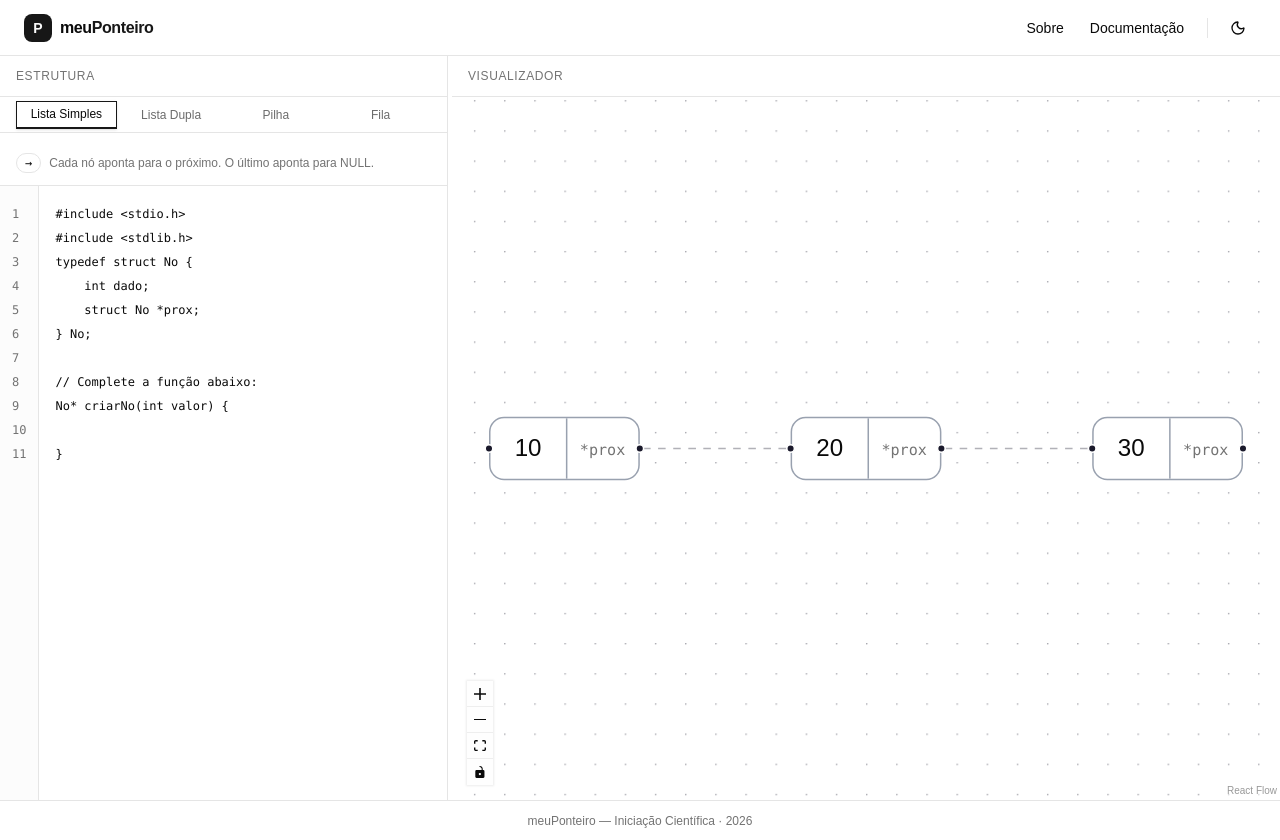
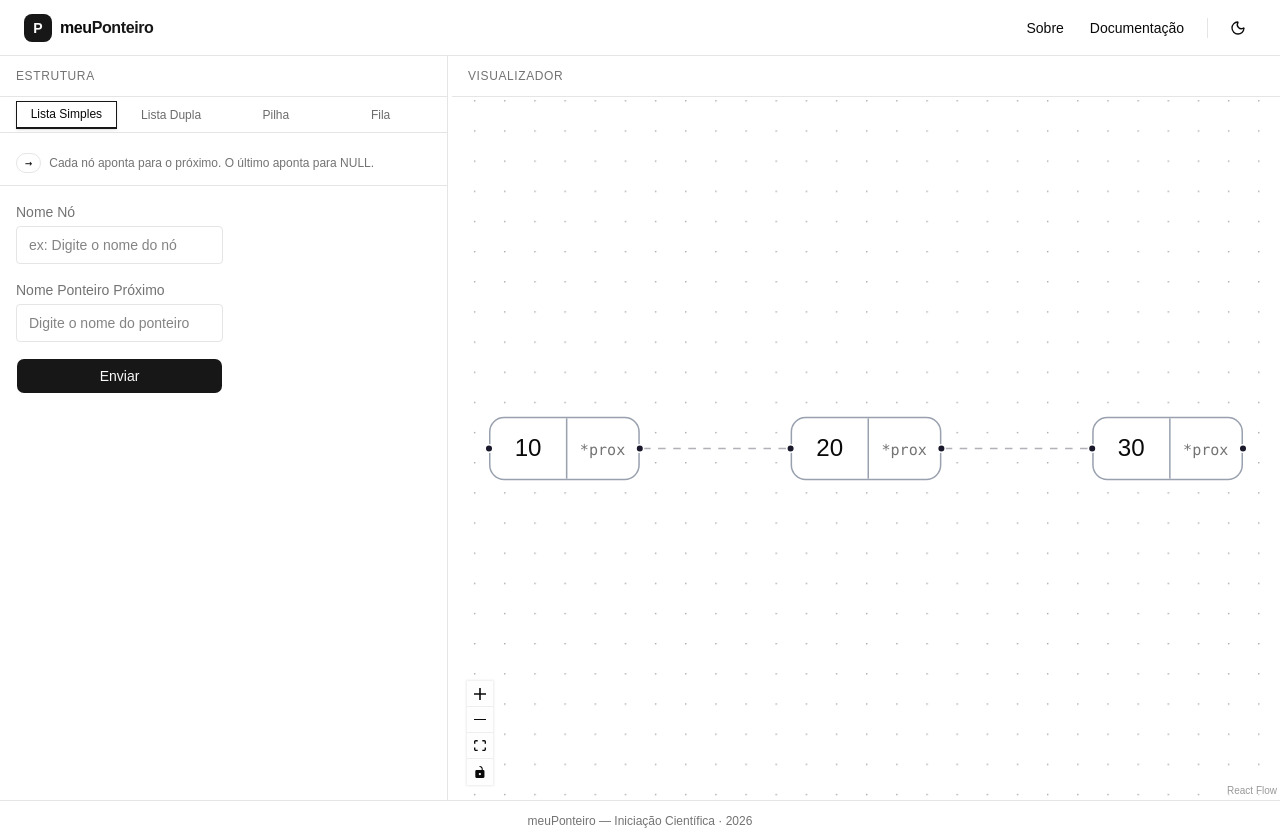
Before and after one commit to ronaldotavcano/IniciacaoCientifica, a React (Vite) app: page / in a window 1280 px wide. Built offline with nearby package versions, Linux system fonts and the light colour scheme.

Commit message:
feat: typing structures and generating dynamic formulation

```diff
--- a/src/components/StructForm.tsx
+++ b/src/components/StructForm.tsx
@@ -1,6 +1,10 @@
+import { useState } from "react"
+import { Button } from "./ui/button"
+
 interface SimpleListFormData {
   structName: string
   nextPointerName: string
+  previousPointerName: string
 }
 
 interface StructFormProps {
@@ -10,10 +14,63 @@ interface StructFormProps {
 
 
 export default function StructForm({ activeStructure, onSubmit }: StructFormProps) {
+    const [formData, setFormData] = useState<SimpleListFormData>({
+    structName: "",
+    nextPointerName: "",
+    previousPointerName: "",
+  })
+
+  function handleChange(e: React.ChangeEvent<HTMLInputElement>){
+    setFormData(prev =>({
+      ...prev,
+      [e.target.name]: e.target.value
+    }))
+  }
+
+  function handleSubmit(){
+    onSubmit(formData)
+  }
+
   return (
-    <div>
-      active: {activeStructure}
-      submit: <button onClick={() => onSubmit({ structName: "MinhaLista", nextPointerName: "proximo" })}>Enviar</button>
+    <div className="flex flex-col gap-4 p-4">
+
+      <div className="flex flex-col gap-1">
+        <label className="text-sm text-muted-foreground">Nome Nó</label>
+        <input
+          name="structName"
+          value={formData.structName}
+          onChange={handleChange}
+          placeholder="ex: Digite o nome do nó"
+          className="border border-border rounded px-3 py-2 text-sm bg-background text-foreground"
+        />
+      </div>
+
+      {activeStructure === "lista-dupla" && (
+        <div className="flex flex-col gap-1">
+        <label className="text-sm text-muted-foreground">Nome Ponteiro Anterior</label>
+        <input
+          name="previousPointerName"
+          value={formData.previousPointerName}
+          onChange={handleChange}
+          placeholder="Digite o nome do ponteiro "
+          className="border border-border rounded px-3 py-2 text-sm bg-background text-foreground"
+        />
+        </div>
+      )}
+
+      <div className="flex flex-col gap-1">
+        <label className="text-sm text-muted-foreground">Nome Ponteiro Próximo</label>
+        <input
+          name="nextPointerName"
+          value={formData.nextPointerName}
+          onChange={handleChange}
+          placeholder="Digite o nome do ponteiro "
+          className="border border-border rounded px-3 py-2 text-sm bg-background text-foreground"
+        />
+      </div>
+
+      <Button onClick={handleSubmit}>Enviar</Button>
+
     </div>
   )
 }
--- a/src/components/StructPanel.tsx
+++ b/src/components/StructPanel.tsx
@@ -1,5 +1,8 @@
 import { Tabs, TabsList, TabsTrigger, TabsContent } from "@/components/ui/tabs"
 import { Badge } from "@/components/ui/badge"
+import StructForm from "./StructForm"
+import { useState } from "react"
+import { type FormData, type DoubleListFormData, type SimpleListFormData, type StackFormData, type QueueFormData } from "@/types/StructTypes"
 
 const STRUCTURES = [
   {
@@ -7,82 +10,86 @@ const STRUCTURES = [
     label: "Lista Simples",
     badge: "→",
     description: "Cada nó aponta para o próximo. O último aponta para NULL.",
-    code: `#include <stdio.h>
-#include <stdlib.h>
-typedef struct No {
-    int dado;
-    struct No *prox;
-} No;
-
-// Complete a função abaixo:
-No* criarNo(int valor) {
-
-}`,
   },
   {
     id: "lista-dupla",
     label: "Lista Dupla",
     badge: "⇄",
     description: "Cada nó aponta para o próximo e para o anterior.",
-    code: `#include <stdio.h>
-  #include <stdlib.h>
-
-  typedef struct No {
-      int dado;
-      struct No *prox;
-      struct No *ante;
-  } No;
-
-  // Complete a função abaixo:
-  No* criarNo(int valo
-}`,
   },
   {
     id: "pilha",
     label: "Pilha",
     badge: "LIFO",
     description: "Inserção e remoção sempre no topo. Last In, First Out.",
-    code: `#include <stdio.h>
-#include <stdlib.h>
-
-typedef struct No {
-    int dado;
-    struct No *prox;
-} No;
-
-typedef struct {
-    No *topo;
-} Pilha;
-
-// Complete as funções abaixo:
-void push(Pilha *p, int valor) {
-
-}`,
   },
   {
     id: "fila",
     label: "Fila",
     badge: "FIFO",
     description: "Inserção no fim, remoção no início. First In, First Out.",
-    code: `#include <stdio.h>
+  },
+]
+
+function generateCode(structure: string, data: FormData): string {
+  if (structure === "lista-simples"){
+    const d = data as SimpleListFormData
+    return `#include <stdio.h>
 #include <stdlib.h>
 
-typedef struct No {
+typedef struct ${d.structName} {
     int dado;
-    struct No *prox;
-} No;
+    struct ${d.structName} *${d.nextPointerName};
+} ${d.structName};`
+  }
+
+  if (structure === "lista-dupla"){
+    const d = data as DoubleListFormData
+    return `#include <stdio.h>
+#include <stdlib.h>
+
+typedef struct ${d.structName} {
+    int dado;
+    struct ${d.structName} *${d.previousPointerName};
+    struct ${d.structName} *${d.nextPointerName};
+} ${d.structName};`
+  }
+
+  if (structure === "pilha"){
+    const d = data as StackFormData
+    return `#include <stdio.h>
+#include <stdlib.h>
+
+typedef struct ${d.structName} {
+    int dado;
+    struct ${d.structName} *${d.nextPointerName};
+} ${d.structName};
 
 typedef struct {
-    No *inicio;
-    No *fim;
-} Fila;
+    ${d.structName} *${d.topPointerName};
+} ${d.stackName};
+  }`
+}
 
-// Complete as funções abaixo:
-void enqueue(Fila *f, int valor) {
+  if (structure === "fila"){
+    const d = data as QueueFormData
+    return `#include <stdio.h>
+#include <stdlib.h>
 
-}`,
-  },
-]
+typedef struct ${d.structName} {
+    int dado;
+    struct ${d.structName} *${d.nextPointerName};
+} ${d.structName};
+
+typedef struct {
+    ${d.structName} *${d.startPointerName};
+    ${d.structName} *${d.endPointerName};
+} ${d.queueName};
+  }`
+  }
+
+  return ""
+}
 
 interface StructPanelProps {
   activeStructure: string
@@ -90,6 +97,20 @@ interface StructPanelProps {
 }
 
 export default function StructPanel({ activeStructure, onStructureChange }: StructPanelProps) {
+  const [showCode, setShowCode] = useState(false)
+  const [submittedData, setSubmittedData] = useState<FormData | null>(null)
+
+  function handleFormSubmit(data: FormData) {
+    setSubmittedData(data)
+    setShowCode(true)
+  }
+
+  function handleStructureChange(value: string) {
+  setShowCode(false)
+  setSubmittedData(null)
+  onStructureChange(value)
+}
+
   return (
     <div className="flex flex-col h-full">
       <div className="px-4 py-3 border-b border-border flex items-center gap-2">
@@ -98,7 +119,7 @@ export default function StructPanel({ activeStructure, onStructureChange }: Stru
         </span>
       </div>
 
-      <Tabs value={activeStructure} onValueChange={onStructureChange} className="flex flex-col flex-1 overflow-hidden">
+      <Tabs value={activeStructure} onValueChange={handleStructureChange} className="flex flex-col flex-1 overflow-hidden">
         <TabsList className="w-full justify-start rounded-none border-b border-border bg-transparent px-4 gap-1 h-10 shrink-0">
           {STRUCTURES.map(s => (
             <TabsTrigger
@@ -125,18 +146,13 @@ export default function StructPanel({ activeStructure, onStructureChange }: Stru
             </div>
 
             <div className="flex flex-1 overflow-hidden">
-              <div className="select-none bg-muted/30 border-r border-border px-3 py-4 text-xs font-mono text-muted-foreground leading-6 shrink-0">
-                {s.code.split("\n").map((_, i) => (
-                  <div key={i}>{i + 1}</div>
-                ))}
-              </div>
-
-              <textarea
-                readOnly
-                defaultValue={s.code}
-                spellCheck={false}
-                className="flex-1 resize-none bg-transparent px-4 py-4 text-xs font-mono leading-6 text-foreground focus:outline-none overflow-aut "
-              />
+              {showCode && submittedData ? (
+                <pre className="p-4 text-xs font-mono overflow-auto">
+                  {generateCode(activeStructure, submittedData)}
+                </pre>
+              ) : (
+                <StructForm activeStructure={activeStructure} onSubmit={handleFormSubmit} />
+              )}
             </div>
           </TabsContent>
         ))}
--- /dev/null
+++ b/src/types/StructTypes.tsx
@@ -0,0 +1,27 @@
+export interface SimpleListFormData {
+  structName: string
+  nextPointerName: string
+}
+
+export interface DoubleListFormData {
+  structName: string
+  nextPointerName: string
+  previousPointerName: string
+}
+
+export interface StackFormData {
+  structName: string
+  stackName: string
+  nextPointerName: string
+  topPointerName: string
+}
+
+export interface QueueFormData {
+  structName: string
+  queueName: string
+  nextPointerName: string
+  startPointerName: string
+  endPointerName: string
+}
+
+export type FormData = SimpleListFormData | DoubleListFormData | StackFormData | QueueFormData
```
